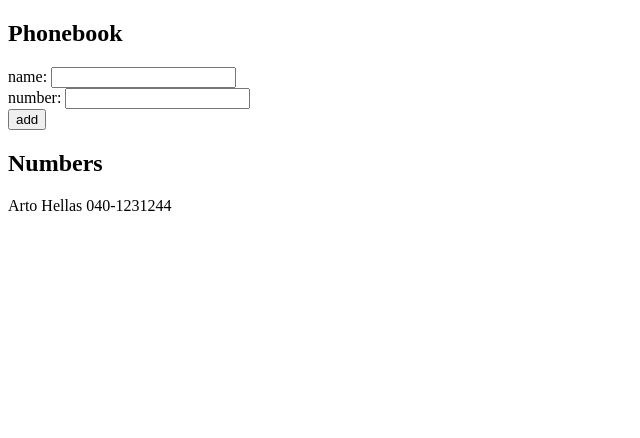
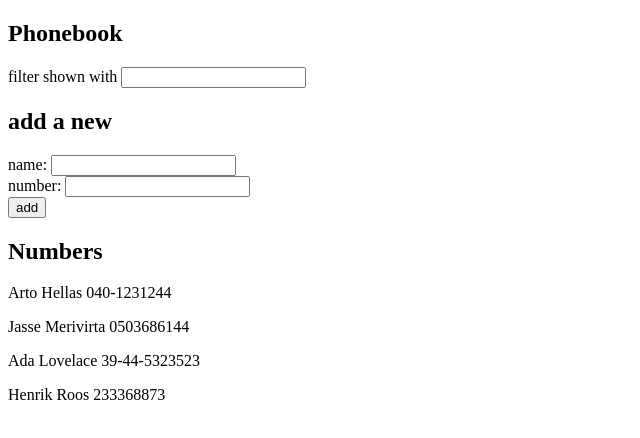
Before and after one commit to jayzstep/HY-fullstack-palautukset, a React (Create React App) app in the folder osa2/puhelinluettelo/: page / in a window 1280 px wide. Shown: the top 438 px of the page, without its empty margins (0-640 px from the left). Built offline with nearby package versions, Linux system fonts and the light colour scheme.

Commit message:
feat: haku toimii

```diff
--- a/osa2/puhelinluettelo/src/App.js
+++ b/osa2/puhelinluettelo/src/App.js
@@ -1,14 +1,40 @@
 import { useState } from 'react'
+
+
+const Numbers = ({ persons, filterInput }) => {
+  const personList = persons.map(person => <p key={person.name}>{person.name} {person.number}</p>)
+  const filteredPersonList = persons.filter(person => person.name.startsWith(filterInput)).map(person => <p key={person.name}>{person.name} {person.number}</p>)
+  return (
+    <div>
+    <h2>Numbers</h2>
+    {filterInput === '' ? personList : filteredPersonList}
+    </div>
+  )
+}
+
 
 const App = () => {
   const [persons, setPersons] = useState([
     {
       name: 'Arto Hellas',
       number: '040-1231244'
+    },
+    {
+      name: 'Jasse Merivirta',
+      number: '0503686144'
+    },
+    {
+      name: 'Ada Lovelace',
+      number: '39-44-5323523'
+    },
+    {
+      name: 'Henrik Roos',
+      number: '233368873'
     }
   ])
   const [newName, setNewName] = useState('')
   const [newNumber, setNewNumber] = useState('')
+  const [newFilter, setNewFilter] = useState('')
 
   const handleNameChange = (event) => {
     setNewName(event.target.value)
@@ -18,10 +44,14 @@
     setNewNumber(event.target.value)
   }
 
+  const handleFilterChange = (event) => {
+    setNewFilter(event.target.value)
+  }
+
   const handleSubmit = (event) => {
     event.preventDefault()
     if (persons.find(person => person.name === newName)) {
-      alert(`${newName} is already added to  phonebook`)
+      alert(`${newName} is already added to phonebook`)
     } else {
     setPersons(persons.concat({name: newName, number: newNumber}))
 
@@ -33,6 +63,10 @@
   return (
     <div>
       <h2>Phonebook</h2>
+        <div>
+          filter shown with <input onChange={handleFilterChange} value={newFilter} />
+          </div>
+      <h2>add a new</h2>
       <form onSubmit={handleSubmit}>
         <div>
           name: <input onChange={handleNameChange} value={newName} />
@@ -44,8 +78,7 @@
           <button type="submit">add</button>
         </div>
       </form>
-      <h2>Numbers</h2>
-        {persons.map(person => <p key={person.name}>{person.name} {person.number}</p>)}
+      <Numbers persons={persons} filterInput={newFilter} />
     </div>
   )
 
```
